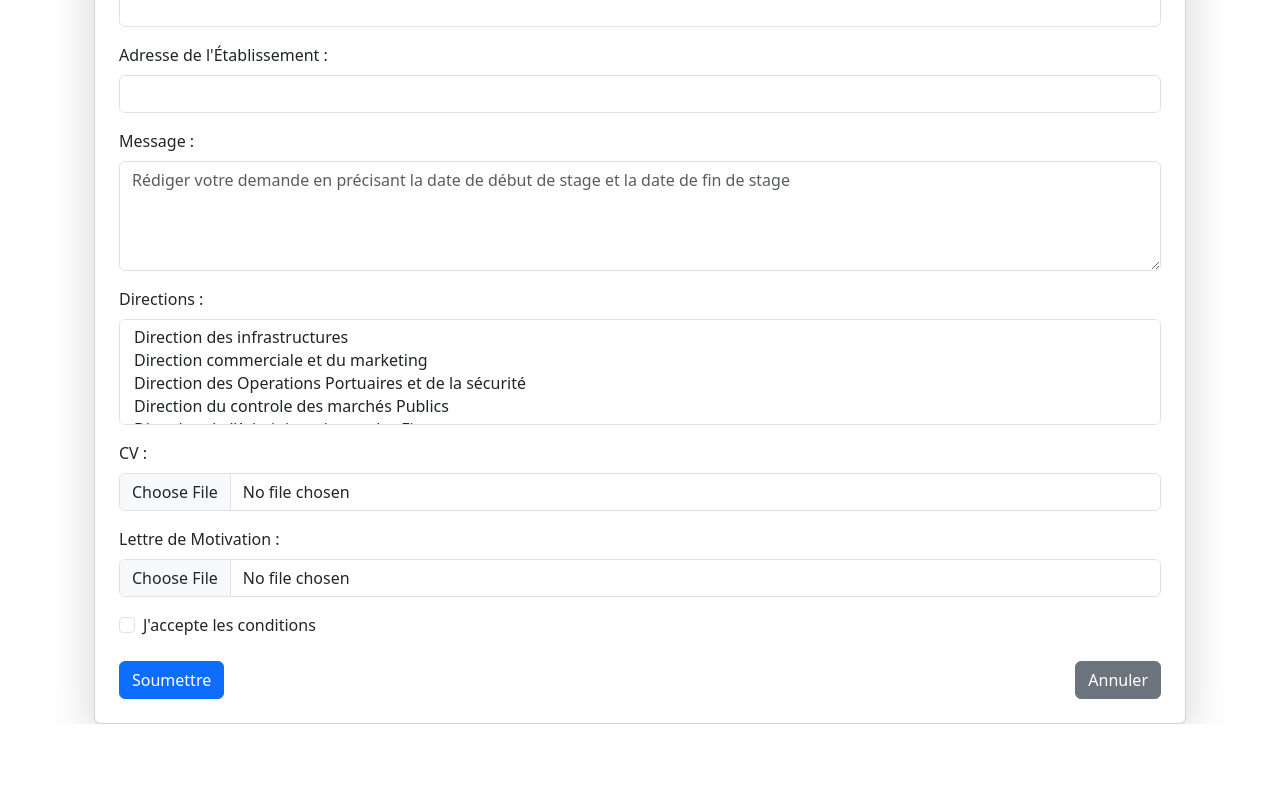
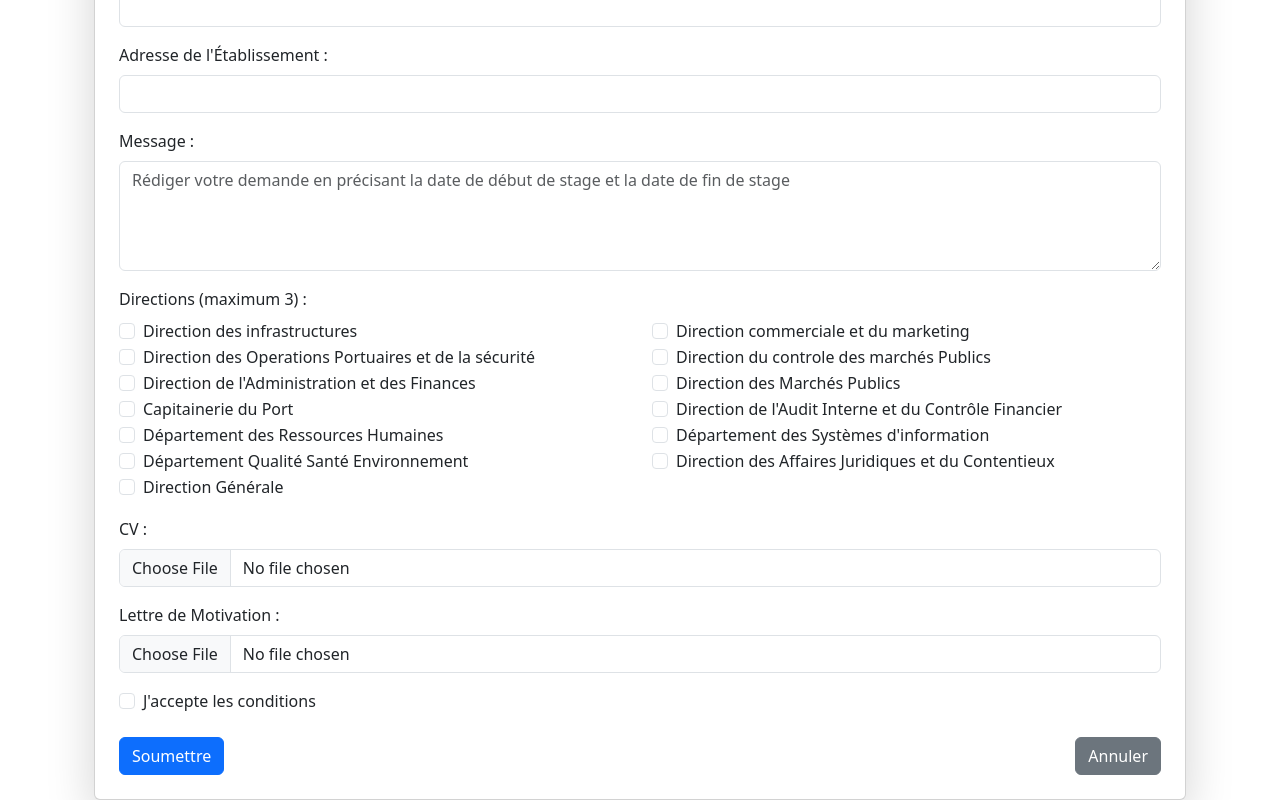
Before and after one commit to BenieMigan/FrontendPart, a React (Create React App) app: page /stagiaire in a window 1280 px wide. Shown: the part 687-1487 px from the top of the page. Before the commit the page ends 1411 px from the top, so only its background shows below. Built offline with nearby package versions, Linux system fonts and the light colour scheme; no server answers.

Commit message:
Modification formulaire BenieMigan

```diff
--- a/package.json
+++ b/package.json
@@ -9,6 +9,7 @@
     "@testing-library/user-event": "^13.5.0",
     "bootstrap": "^5.3.5",
     "react": "^19.1.0",
+    "react-bootstrap": "^2.10.9",
     "react-dom": "^19.1.0",
     "react-router-dom": "^7.5.3",
     "react-scripts": "5.0.1",
--- a/src/components/StageForm.jsx
+++ b/src/components/StageForm.jsx
@@ -53,16 +53,23 @@ function StageForm() {
     }
   };
 
-  const handleDirectionsChange = (e) => {
-    const options = e.target.options;
-    const selectedDirections = [];
-    for (let i = 0; i < options.length; i++) {
-      if (options[i].selected) {
-        selectedDirections.push(options[i].value);
+  const handleDirectionCheckboxChange = (e) => {
+    const { value, checked } = e.target;
+    let updatedDirections = [...formData.directions];
+
+    if (checked) {
+      if (updatedDirections.length >= 3) {
+        alert("Vous pouvez sélectionner au maximum 3 directions.");
+        return;
       }
+      updatedDirections.push(value);
+    } else {
+      updatedDirections = updatedDirections.filter(dir => dir !== value);
     }
-    setFormData({ ...formData, directions: selectedDirections });
+
+    setFormData({ ...formData, directions: updatedDirections });
   };
+
 
   const fetchUsers = async () => {
     try {
@@ -198,23 +205,41 @@ function StageForm() {
   />
 </div>
 <div className="mb-3">
-          <label className="form-label">Directions :</label>
-          <select multiple className="form-select" name="directions" onChange={handleDirectionsChange}>
-            <option value="Direction des infrastructures">Direction des infrastructures</option>
-            <option value="Direction commerciale et du marketing">Direction commerciale et du marketing</option>
-            <option value="Direction des Operations Portuaires et de la sécurité">Direction des Operations Portuaires et de la sécurité</option>
-            <option value="Direction du controle des marchés Publics">Direction du controle des marchés Publics</option>
-            <option value="Direction de l'Administration et des Finances">Direction de l'Administration et des Finances</option>
-            <option value="Direction des Marchés Publics">Direction des Marchés Publics</option>
-            <option value="Capitainerie du Port">Capitainerie du Port</option>
-            <option value="Direction de l'Audit Interne et du Contrôle Financier">Direction de l'Audit Interne et du Contrôle Financier</option>
-            <option value="Département des Ressources Humaines">Département des Ressources Humaines</option>
-            <option value="Département des Systèmes d'information">Département des Systèmes d'information</option>
-            <option value="Département Qualité Santé Environnement">Département Qualité Santé Environnement</option>
-            <option value="Direction des Affaires Juridiques et du Contentieux">Direction des Affaires Juridiques et du Contentieux</option>
-            <option value="Direction Générale">Direction Générale</option>
-          </select>
+  <label className="form-label">Directions (maximum 3) :</label>
+  <div className="row">
+    {[
+      "Direction des infrastructures",
+      "Direction commerciale et du marketing",
+      "Direction des Operations Portuaires et de la sécurité",
+      "Direction du controle des marchés Publics",
+      "Direction de l'Administration et des Finances",
+      "Direction des Marchés Publics",
+      "Capitainerie du Port",
+      "Direction de l'Audit Interne et du Contrôle Financier",
+      "Département des Ressources Humaines",
+      "Département des Systèmes d'information",
+      "Département Qualité Santé Environnement",
+      "Direction des Affaires Juridiques et du Contentieux",
+      "Direction Générale"
+    ].map((dir, index) => (
+      <div key={index} className="col-md-6">
+        <div className="form-check">
+          <input
+            type="checkbox"
+            className="form-check-input"
+            value={dir}
+            checked={formData.directions.includes(dir)}
+            onChange={handleDirectionCheckboxChange}
+            id={`direction-${index}`}
+          />
+          <label className="form-check-label" htmlFor={`direction-${index}`}>
+            {dir}
+          </label>
         </div>
+      </div>
+    ))}
+  </div>
+</div>
 
         <div className="mb-3">
           <label className="form-label">CV :</label>
--- a/src/components/ValidationRH.jsx
+++ b/src/components/ValidationRH.jsx
@@ -1,25 +1,21 @@
-import { useEffect, useState } from "react";
+import { useState, useEffect } from "react";
+import { Table, Button, Modal, Form, Badge } from "react-bootstrap";
 
 function ValidationRH() {
   const [demandes, setDemandes] = useState([]);
-  const [loading, setLoading] = useState(true);
+  const [showModal, setShowModal] = useState(false);
+  const [currentDemande, setCurrentDemande] = useState(null);
+  const [motif, setMotif] = useState("");
 
   const fetchDemandes = async () => {
     try {
-      const res = await fetch("http://localhost:8080/api/users");
-      const data = await res.json();
-      console.log("Données reçues :", data); // 👈 debug ici
-      if (Array.isArray(data)) {
+      const response = await fetch("http://localhost:8080/api/demandes/en-attente");
+      if (response.ok) {
+        const data = await response.json();
         setDemandes(data);
-      } else {
-        console.warn("Réponse inattendue : pas un tableau");
-        setDemandes([]); // fallback propre
       }
     } catch (error) {
-      console.error("Erreur chargement demandes:", error);
-      setDemandes([]); // sécurité
-    } finally {
-      setLoading(false);
+      console.error("Erreur:", error);
     }
   };
 
@@ -27,83 +23,128 @@ function ValidationRH() {
     fetchDemandes();
   }, []);
 
-  const validerDemande = async (id) => {
+  const handleValider = async (id) => {
     try {
-      const res = await fetch(`http://localhost:8080/api/users/${id}/valider`, {
-        method: "POST",
+      const response = await fetch(`http://localhost:8080/api/demandes/${id}/valider`, {
+        method: "PUT",
       });
-      if (res.ok) {
-        alert("Demande validée et email envoyé !");
+      if (response.ok) {
         fetchDemandes();
-      } else {
-        alert("Erreur lors de la validation");
+        alert("Demande validée avec succès !");
       }
-    } catch (err) {
-      console.error("Erreur validation:", err);
+    } catch (error) {
+      console.error("Erreur:", error);
+    }
+  };
+
+  const handleRejeter = async () => {
+    try {
+      const response = await fetch(`http://localhost:8080/api/demandes/${currentDemande.id}/rejeter`, {
+        method: "PUT",
+        headers: {
+          "Content-Type": "application/json",
+        },
+        body: JSON.stringify({ motif }),
+      });
+      if (response.ok) {
+        setShowModal(false);
+        fetchDemandes();
+        alert("Demande rejetée avec succès !");
+      }
+    } catch (error) {
+      console.error("Erreur:", error);
+    }
+  };
+
+  const getBadgeColor = (statut) => {
+    switch (statut) {
+      case "VALIDEE":
+        return "success";
+      case "REJETEE":
+        return "danger";
+      default:
+        return "warning";
     }
   };
 
   return (
     <div className="container mt-5">
-      <h2>Demandes de Stage à Valider</h2>
-      {loading ? (
-        <p>Chargement...</p>
-      ) : (
-        <table className="table table-bordered">
+      <h2 className="mb-4">Validation des demandes de stage</h2>
+
+      <Table striped bordered hover>
         <thead>
           <tr>
             <th>Nom</th>
             <th>Prénom</th>
             <th>Email</th>
-              <th>Direction</th>
-              <th>CV</th>
-              <th>Lettre</th>
-              <th>Action</th>
+            <th>Type de stage</th>
+            <th>Établissement</th>
+            <th>Statut</th>
+            <th>Actions</th>
           </tr>
         </thead>
         <tbody>
-            {Array.isArray(demandes) && demandes.length > 0 ? (
-              demandes.map((u) => (
-                <tr key={u.id}>
-                  <td>{u.nom}</td>
-                  <td>{u.prenom}</td>
-                  <td>{u.email}</td>
-                  <td>{u.directions?.join(", ")}</td>
+          {demandes.map((demande) => (
+            <tr key={demande.id}>
+              <td>{demande.nom}</td>
+              <td>{demande.prenom}</td>
+              <td>{demande.email}</td>
+              <td>{demande.typeStage}</td>
+              <td>{demande.nomEtablissement}</td>
               <td>
-                    <a
-                      href={`http://localhost:8080/uploads/${u.cvPath}`}
-                      target="_blank"
-                      rel="noopener noreferrer"
-                      className="btn btn-outline-primary btn-sm"
-                    >
-                      Voir CV
-                    </a>
+                <Badge bg={getBadgeColor(demande.statut)}>
+                  {demande.statut}
+                </Badge>
               </td>
               <td>
-                    <a
-                      href={`http://localhost:8080/uploads/${u.lettrePath}`}
-                      target="_blank"
-                      rel="noopener noreferrer"
-                      className="btn btn-outline-primary btn-sm"
+                <Button
+                  variant="success"
+                  size="sm"
+                  className="me-2"
+                  onClick={() => handleValider(demande.id)}
                 >
-                      Voir Lettre
-                    </a>
-                  </td>
-                  <td>
-                    <button className="btn btn-success btn-sm" onClick={() => validerDemande(u.id)}>
                   Valider
-                    </button>
+                </Button>
+                <Button
+                  variant="danger"
+                  size="sm"
+                  onClick={() => {
+                    setCurrentDemande(demande);
+                    setShowModal(true);
+                  }}
+                >
+                  Rejeter
+                </Button>
               </td>
             </tr>
-              ))
-            ) : (
-              <tr>
-                <td colSpan="7">Aucune demande disponible.</td>
-              </tr>
-            )}
+          ))}
         </tbody>
-        </table>
-      )}
+      </Table>
+
+      <Modal show={showModal} onHide={() => setShowModal(false)}>
+        <Modal.Header closeButton>
+          <Modal.Title>Motif du rejet</Modal.Title>
+        </Modal.Header>
+        <Modal.Body>
+          <Form.Group>
+            <Form.Label>Veuillez indiquer le motif du rejet :</Form.Label>
+            <Form.Control
+              as="textarea"
+              rows={3}
+              value={motif}
+              onChange={(e) => setMotif(e.target.value)}
+            />
+          </Form.Group>
+        </Modal.Body>
+        <Modal.Footer>
+          <Button variant="secondary" onClick={() => setShowModal(false)}>
+            Annuler
+          </Button>
+          <Button variant="danger" onClick={handleRejeter}>
+            Confirmer le rejet
+          </Button>
+        </Modal.Footer>
+      </Modal>
     </div>
   );
 }
```
Also changed, not shown: 1 other file (tests, documents, lock files or other folders). Lines whose indentation alone changed are shown as unchanged.
